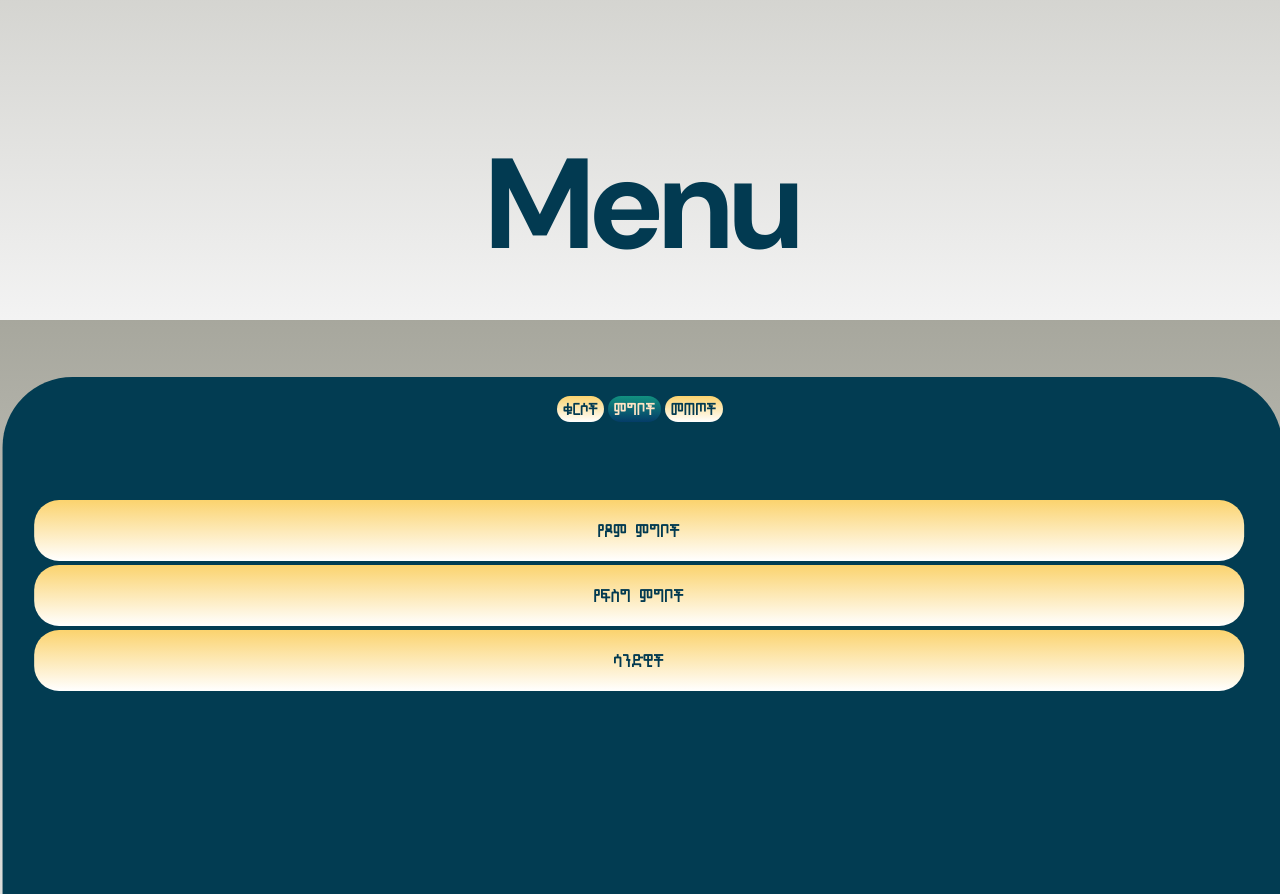
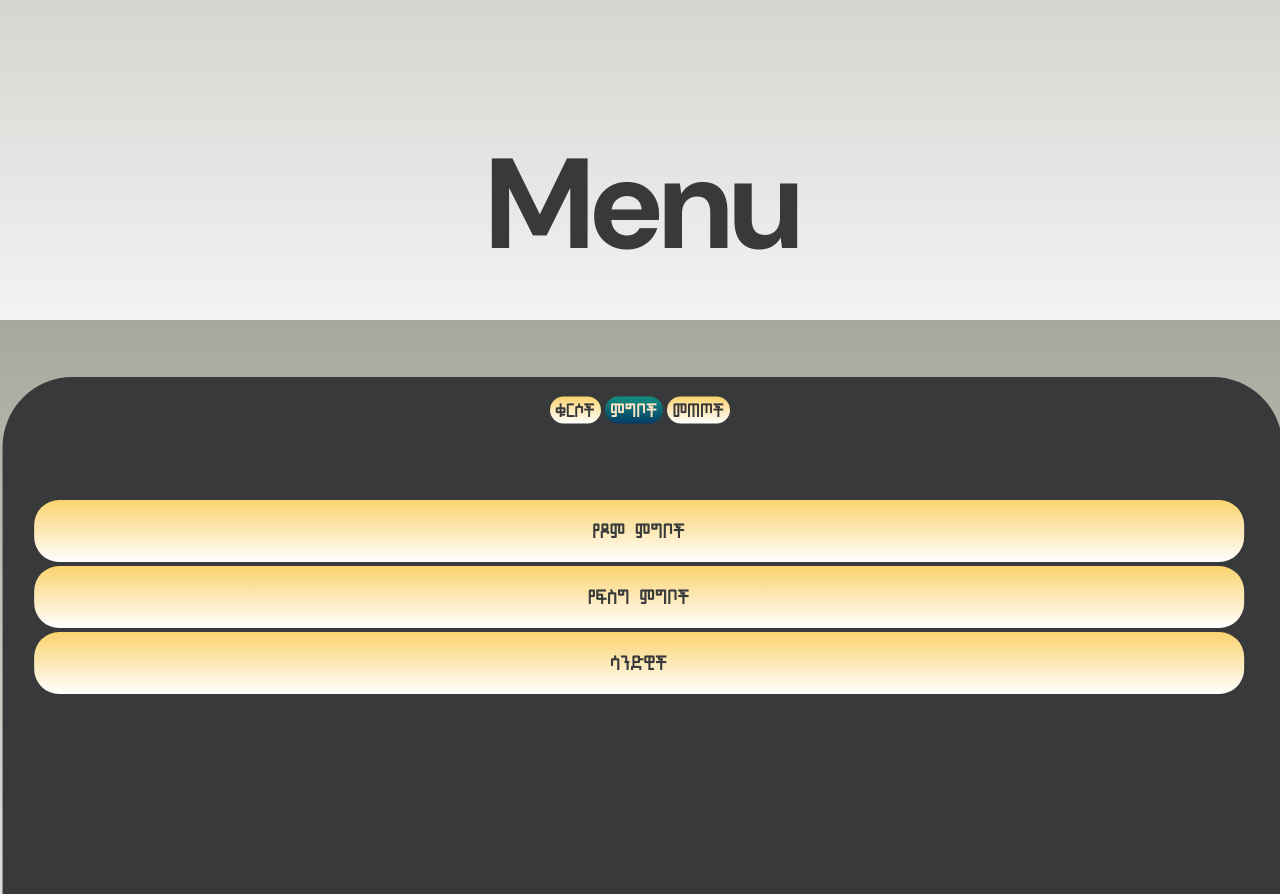
Before and after one commit to naolmid/mahishiro, a plain HTML site: page index.html in a window 1280 px wide. Shown: the part 480-1374 px from the top of the page. Drawn offline with Linux system fonts and the light colour scheme; a web font is replaced by a local one.

Commit message:
Update style.css

```diff
--- a/style.css
+++ b/style.css
@@ -77,14 +77,14 @@ body, html{
   border: none;
   border-radius: 15px;
   font-size: large;
-  color:rgb(2, 58, 81);
+  color: rgb(55, 57, 58);
   font-weight: 600;
   background: linear-gradient(rgb(251, 211, 110),rgb(255, 255, 255));
 }
 .p_menu{
   position: relative;
   font-family:DM Sans;
-  color:rgb(2, 58, 81);
+  color: rgb(55, 57, 58);
   font-weight: bolder;
   letter-spacing: -0.095cap;
 
@@ -113,7 +113,7 @@ body, html{
 
 .amharic{
   font-family:tesfa;
-  font-size:80%;
+  font-size:90%;
   font-weight: 600;
   letter-spacing: 0px;
 }
@@ -124,7 +124,7 @@ body, html{
   height:200vh;
   border-top-left-radius:70px;
   border-top-right-radius:70px;
-  background: rgb(2, 60, 82);
+  background: rgb(55, 57, 58);
   position: absolute;
   transform:translate(0.2%,0%);
 }
@@ -169,7 +169,8 @@ body, html{
   font-weight: 600;
   font-size: 120%;
   text-align: center;
-  color: rgb(2, 58, 81);
+  color: rgb(55, 57, 58);
+
   background: linear-gradient(rgb(251, 211, 110),rgb(255, 255, 255));
 }
 
@@ -208,7 +209,7 @@ body, html{
   background: linear-gradient(rgb(250, 227, 170)50%,rgb(226, 184, 69));
   */
   font-size: large;
-  color:rgb(2, 58, 81);
+  color: rgb(55, 57, 58);
   font-weight: 600;
   width: 99vw;
   font-family: dm sans;
```
